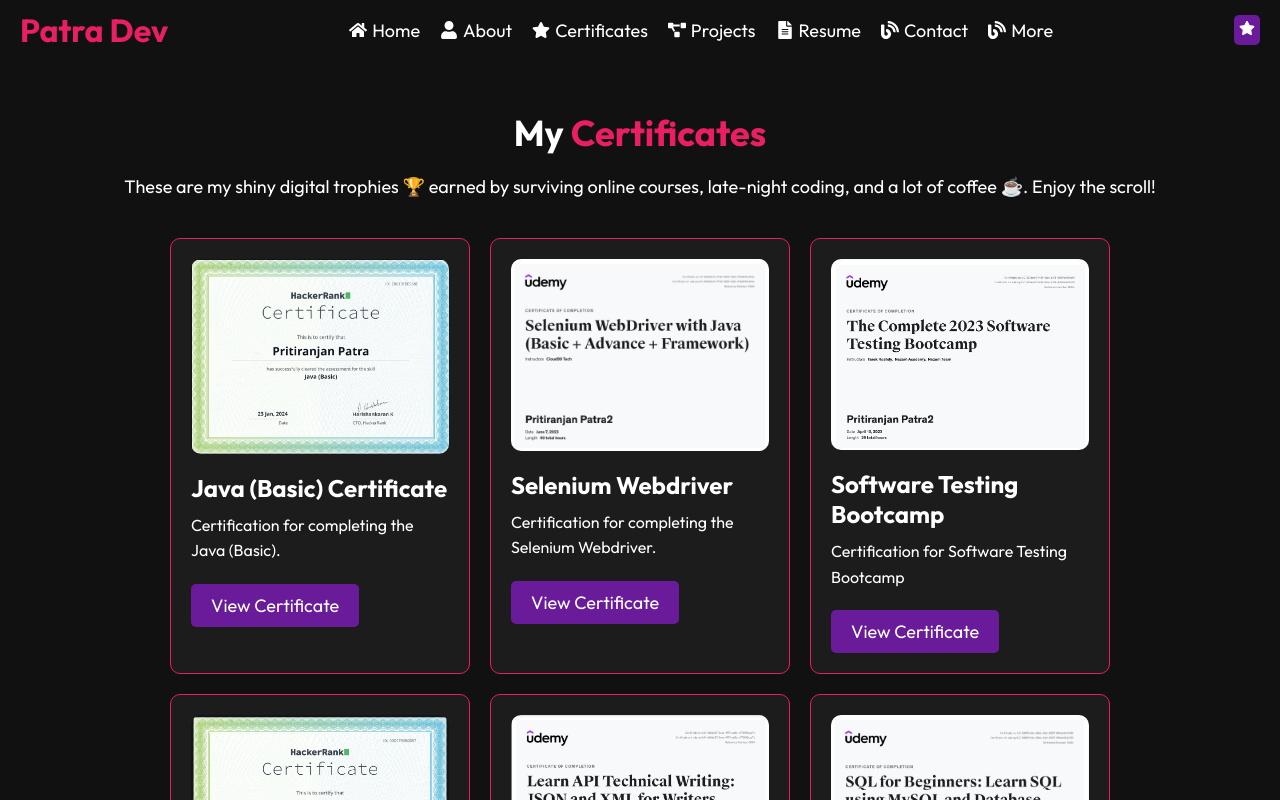
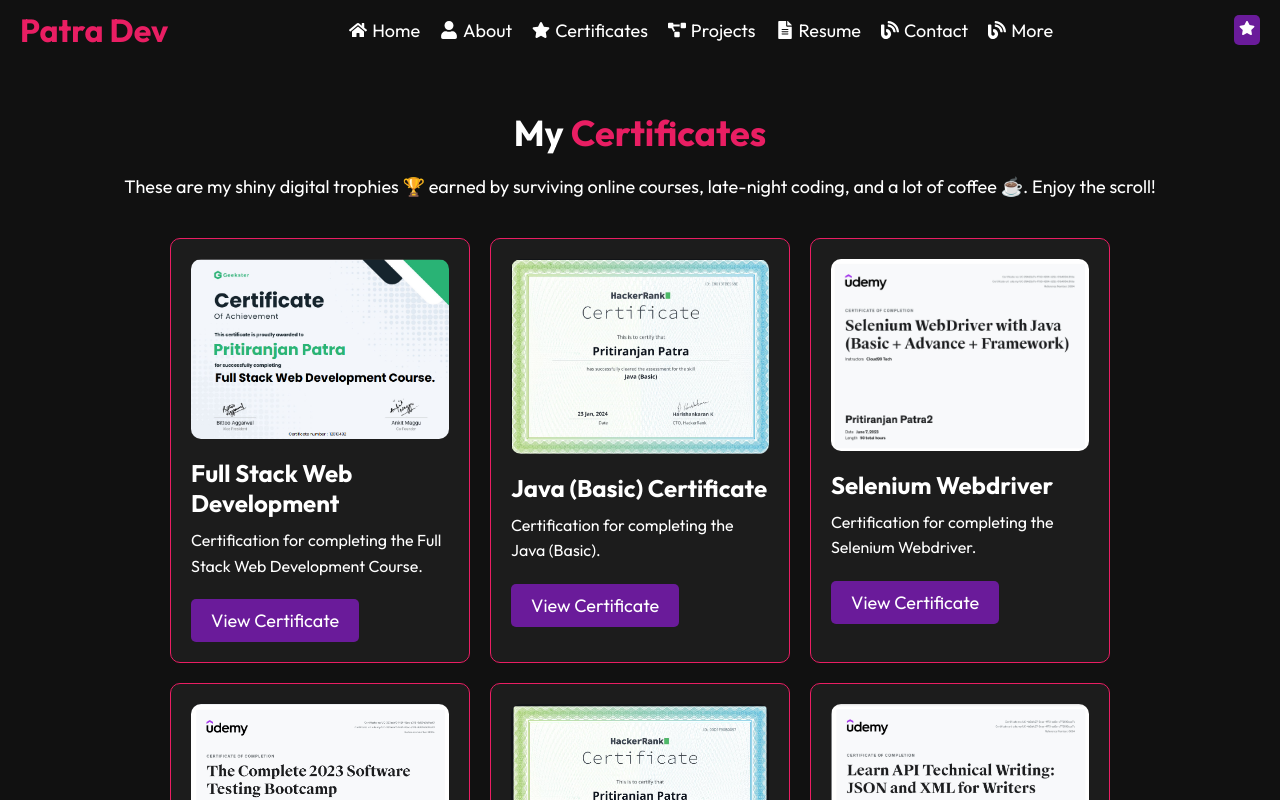
Before and after one commit to PritiranjanPatra2/My-Postfolio, a React (Vite) app: page /certificates in a window 1280 px wide. Shown: the top 800 px of the page. Built offline with nearby package versions, Linux system fonts and the light colour scheme.

Commit message:
Certificate added

```diff
--- a/src/components/Certificate/Certificate.jsx
+++ b/src/components/Certificate/Certificate.jsx
@@ -33,9 +33,17 @@
 import reacthook from "../../Assets/ReactHooks.png";
 import nesly from "../../Assets/nesly.png";
 import Postman from "../../Assets/Postman.png"
+import Tata from "../../Assets/Tata.jpg"
+import FullStack from "../../Assets/FullStack.png"
 
 function Certificate() {
   const certificates = [
+    {
+      title: "Full Stack Web Development",
+      description: "Certification for completing the Full Stack Web Development Course.",
+      image: FullStack,
+      link: "https://ibb.co/B5zQ5vFT"
+    },
     {
       title: "Java (Basic) Certificate",
       description: "Certification for completing the Java (Basic).",
@@ -224,6 +232,11 @@
         "Certification for completing the course on Develop Soft Skills that Industry Demands.",
       image: Soft,
       link: "https://pritiranjanpatra2.github.io/Certificates/Soft.html",
+    },{
+      title: "Tata Crucible Campus Quiz 2024",
+      description: "Certificate of Participation for Tata Crucible Campus Quiz 2024",
+      image:Tata,
+      link:"https://ibb.co/k2Sx0sBs"
     },
     {
       title: "Make Impactful Presentations",
```
Also changed, not shown: src/Assets/FullStack.png (added), src/Assets/Tata.jpg (added).
